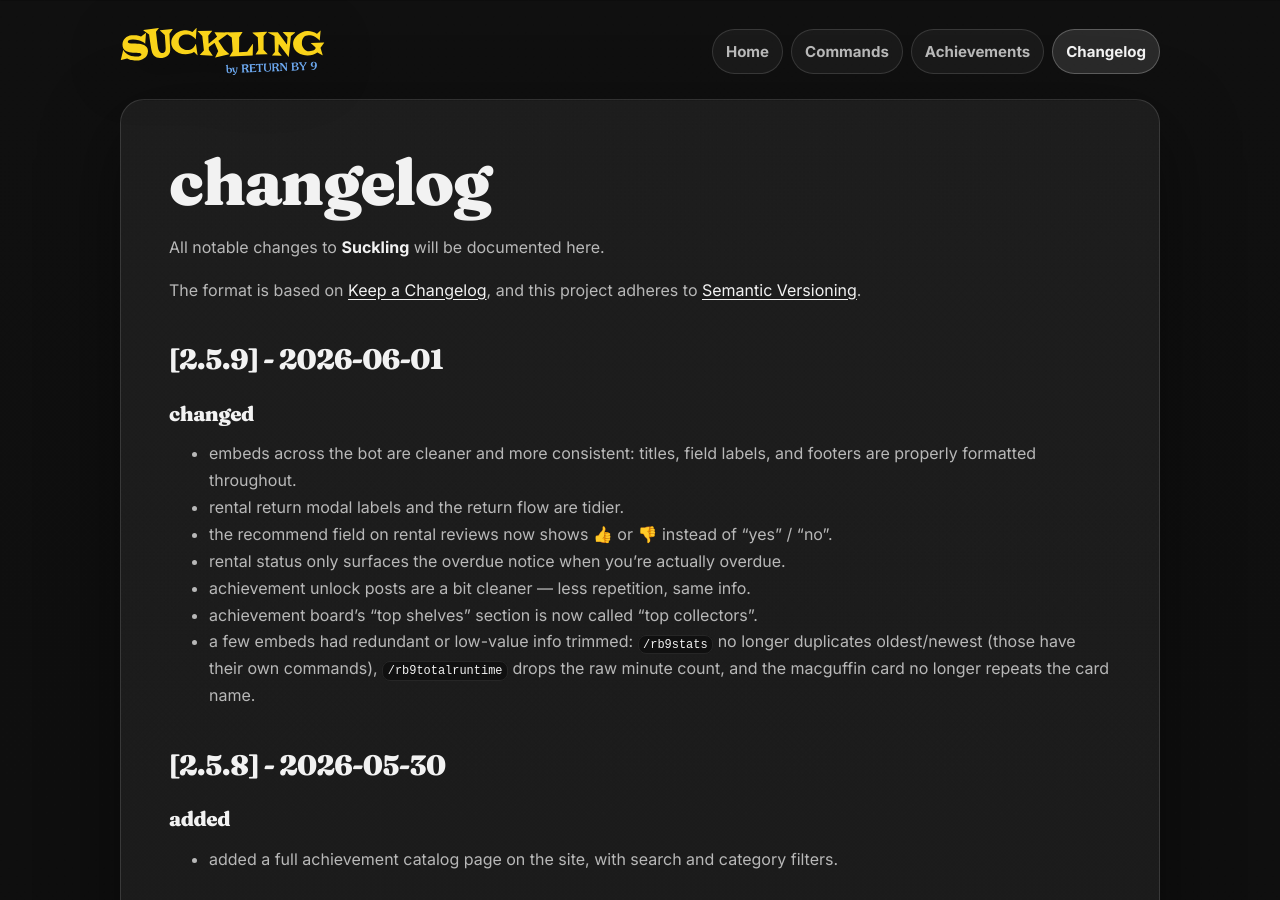
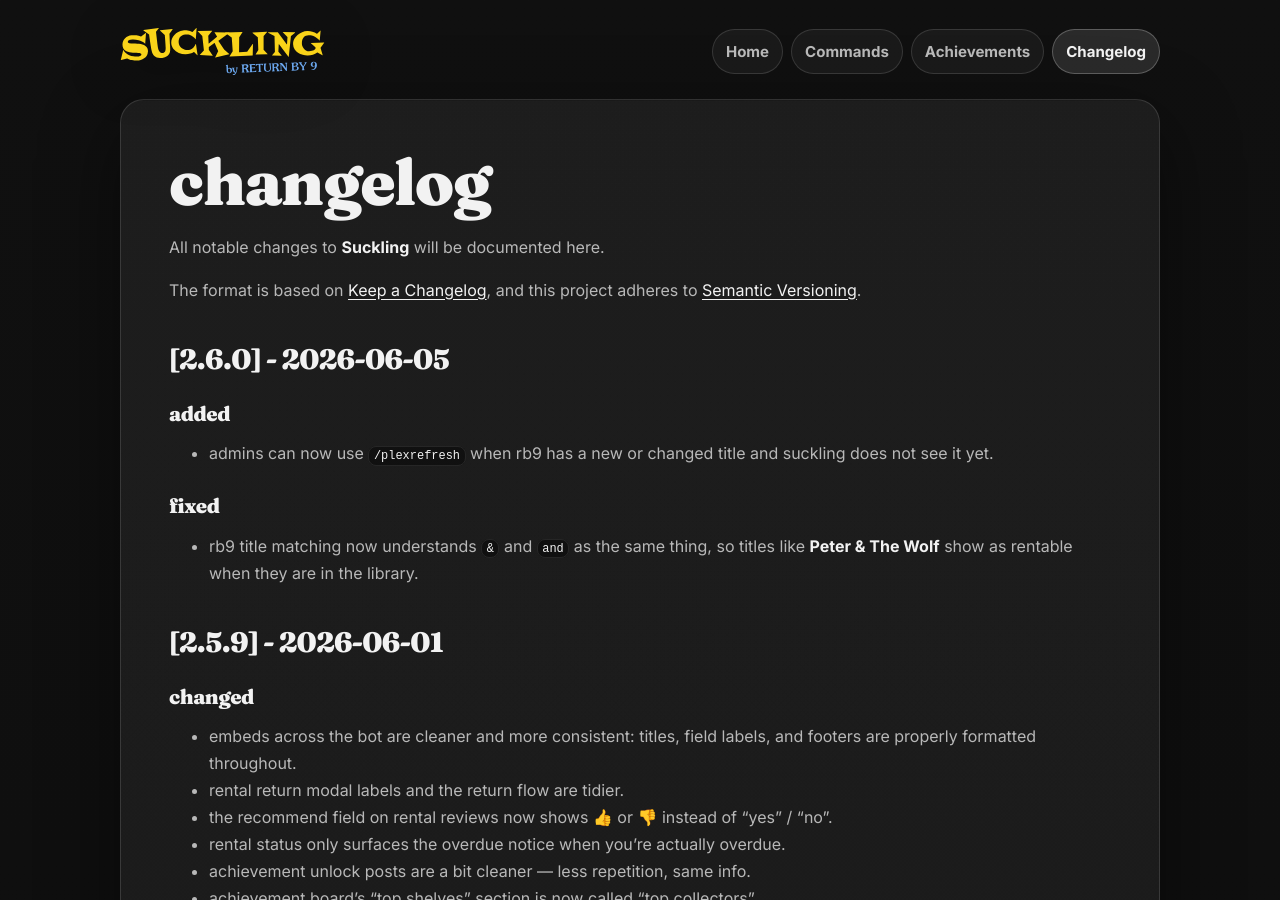
Before and after one commit to rupertosandez/sucklingsite, a Jekyll site: the page built from CHANGELOG.md, in a window 1280 px wide and 900 px high. Built offline with Jekyll 4.4.1, drawn with Linux system fonts in a browser that asks for light colours.

Commit message:
Release 2.6.0

```diff
--- a/COMMANDS.md
+++ b/COMMANDS.md
@@ -459,6 +459,9 @@ manually check linked letterboxd activity. by default it reports what it found a
 ### `/plexcleanupnow [post]`
 admin only. run the plex cleanup check manually. by default it only shows a private summary; set `post:True` to post cleanup candidates to the announcement channel.
 
+### `/plexrefresh`
+admin only. refresh the rb9 plex library cache when new or changed titles are not showing up yet.
+
 ### `/plexunpopular`
 admin only. show low-watch rb9 titles with lower tmdb scores, useful when reviewing what should stay in the library.
 
```
Also changed, not shown: CHANGELOG.md.
